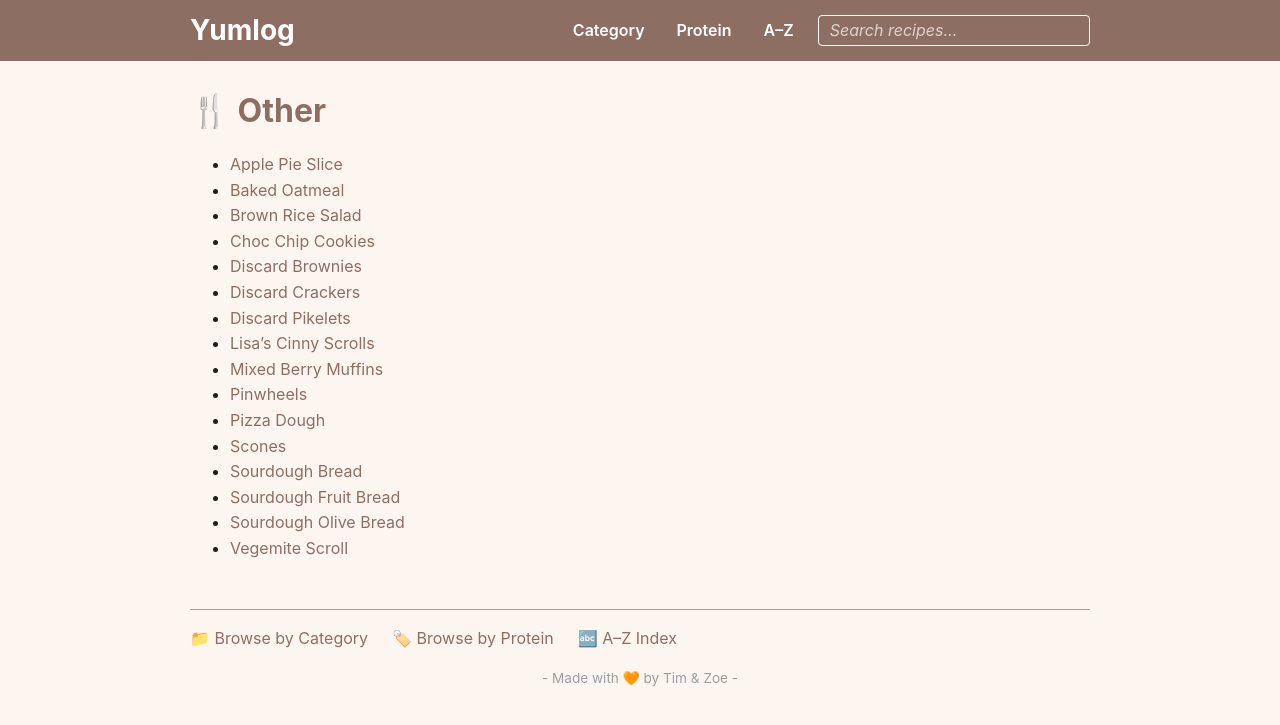
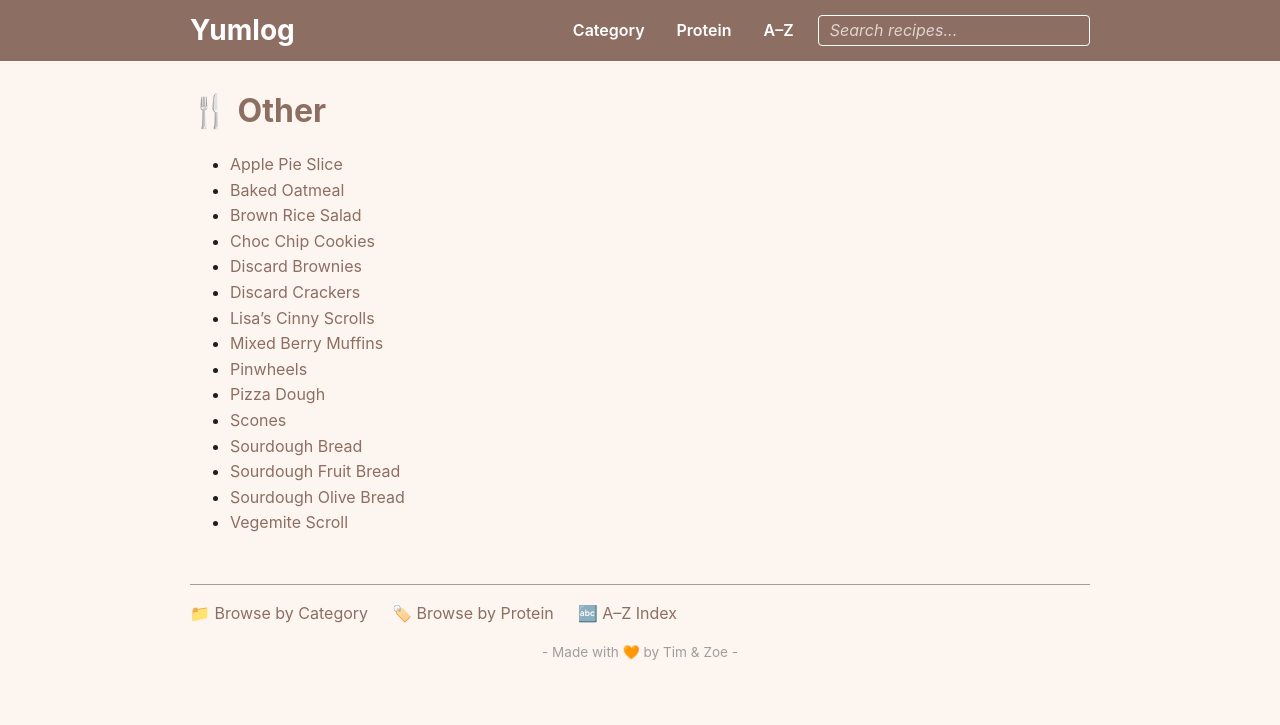
Before and after one commit to Tim-Claessen/yumlog, a Jekyll site: the page built from protein/other.md, in a window 1280 px wide. Shown: the top 725 px of the page. Built offline with Jekyll 4.4.1, drawn with Linux system fonts in a browser that asks for light colours; our own code applies the rules of GitHub Pages for plain Markdown files.

Commit message:
Update other.md

```diff
--- a/protein/other.md
+++ b/protein/other.md
@@ -6,7 +6,6 @@
 - [Choc Chip Cookies](../recipes/choc_chip_cookies.md)
 - [Discard Brownies](../recipes/discard_brownies.md)
 - [Discard Crackers](../recipes/discard_crackers.md)
-- [Discard Pikelets](../recipes/discard_pikelets.md)
 - [Lisa's Cinny Scrolls](../recipes/lisa_cinny_scrolls.md)
 - [Mixed Berry Muffins](../recipes/mixed_berry_muffins.md)
 - [Pinwheels](../recipes/pinwheels.md)
```
